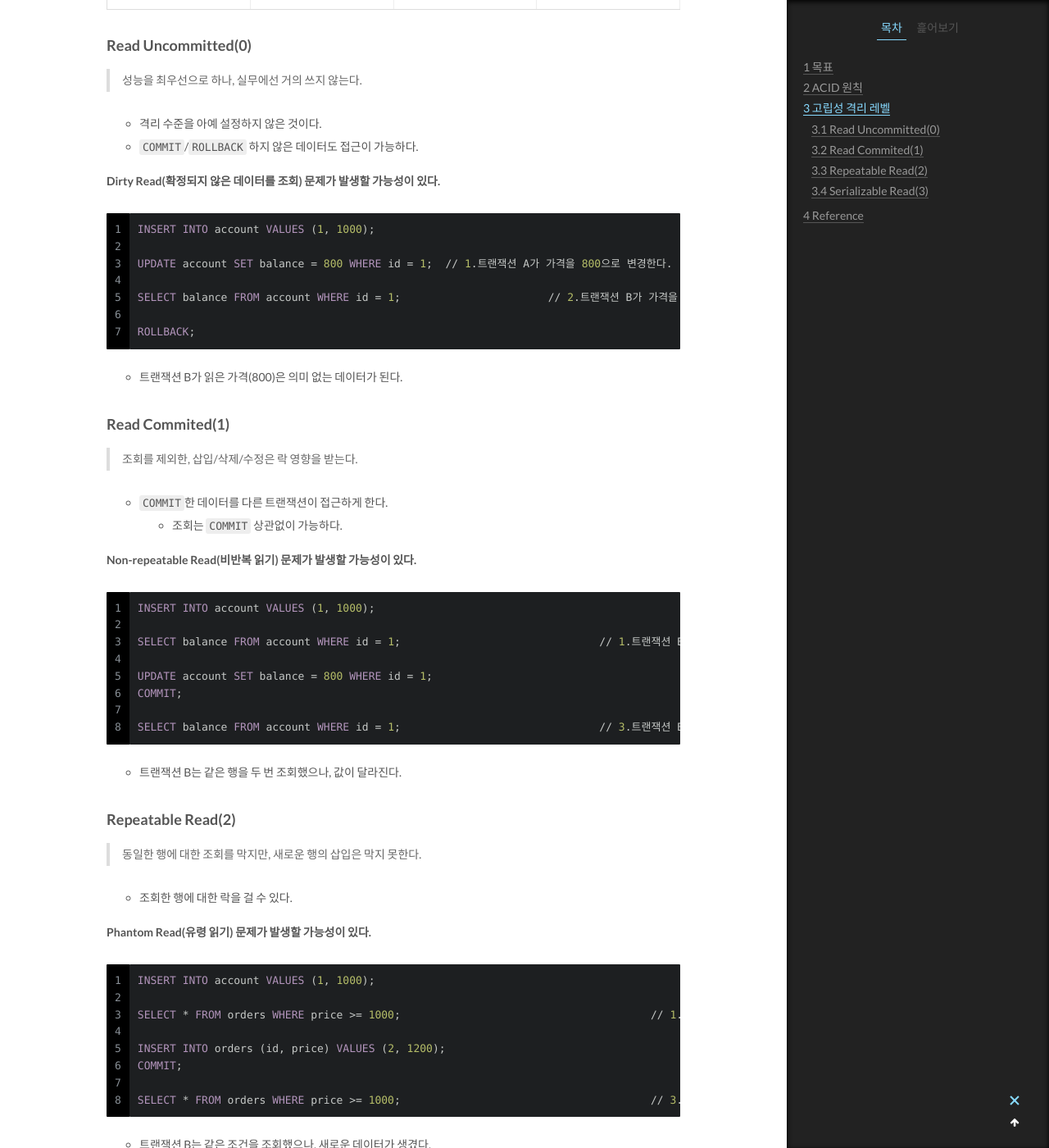
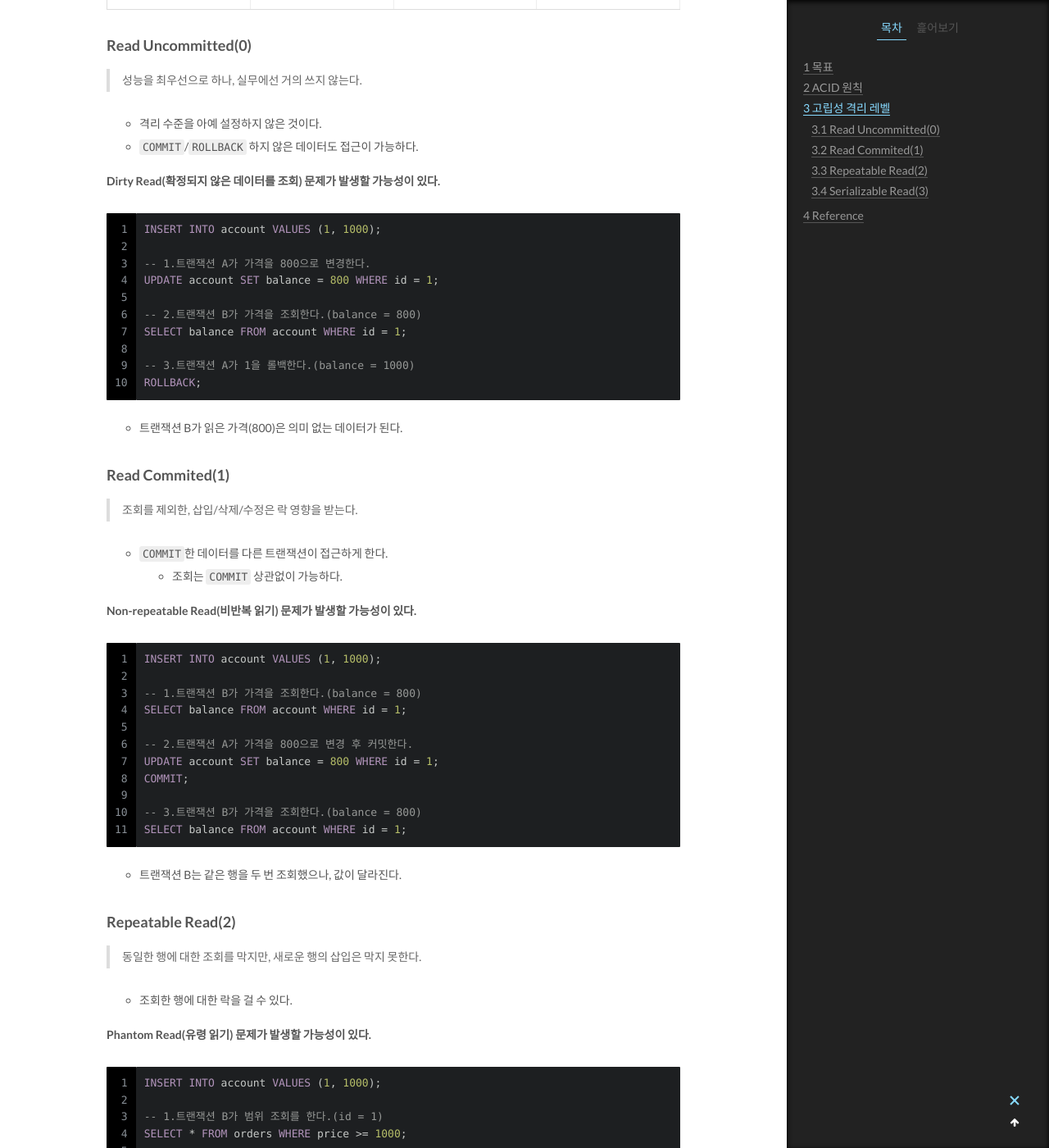
Before and after one commit to xoxoisme/xoxoisme.github.io, a Jekyll site: the page built from _posts/DB/2026-02-27-트랜잭션 격리 수준.md, in a window 1280 px wide and 1400 px high, scrolled down 1424 px. Shown: the whole window at 82% size. Built offline with Jekyll 4.4.1, drawn with Linux system fonts in a browser that asks for light colours; some of the changed text lies outside the part shown.

Commit message:
fix: 글 내용 수정

````diff
--- a/_posts/DB/2026-02-27-트랜잭션 격리 수준.md
+++ b/_posts/DB/2026-02-27-트랜잭션 격리 수준.md
@@ -50,11 +50,14 @@ tags:
 ```sql
 INSERT INTO account VALUES (1, 1000);
 
-UPDATE account SET balance = 800 WHERE id = 1;	// 1.트랜잭션 A가 가격을 800으로 변경한다.
+-- 1.트랜잭션 A가 가격을 800으로 변경한다.
+UPDATE account SET balance = 800 WHERE id = 1;
 
-SELECT balance FROM account WHERE id = 1; 			// 2.트랜잭션 B가 가격을 조회한다.(balance = 800)
+-- 2.트랜잭션 B가 가격을 조회한다.(balance = 800)
+SELECT balance FROM account WHERE id = 1;
 
-ROLLBACK;																				// 3.트랜잭션 A가 1을 롤백한다.(balance = 1000)
+-- 3.트랜잭션 A가 1을 롤백한다.(balance = 1000)
+ROLLBACK;
 ```
 
 - 트랜잭션 B가 읽은 가격(800)은 의미 없는 데이터가 된다.
@@ -71,12 +74,15 @@ ROLLBACK;																				// 3.트랜잭션 A가 1을 롤백한다.(balance =
 ```sql
 INSERT INTO account VALUES (1, 1000);
 
-SELECT balance FROM account WHERE id = 1;				// 1.트랜잭션 B가 가격을 조회한다.(balance = 800)
+-- 1.트랜잭션 B가 가격을 조회한다.(balance = 800)
+SELECT balance FROM account WHERE id = 1;
 
+-- 2.트랜잭션 A가 가격을 800으로 변경 후 커밋한다.
 UPDATE account SET balance = 800 WHERE id = 1;
-COMMIT;																					// 2.트랜잭션 A가 가격을 800으로 변경 후 커밋한다.
+COMMIT;
 
-SELECT balance FROM account WHERE id = 1;				// 3.트랜잭션 B가 가격을 조회한다.(balance = 800)
+-- 3.트랜잭션 B가 가격을 조회한다.(balance = 800)
+SELECT balance FROM account WHERE id = 1;
 ```
 
 - 트랜잭션 B는 같은 행을 두 번 조회했으나, 값이 달라진다.
@@ -92,12 +98,15 @@ SELECT balance FROM account WHERE id = 1;				// 3.트랜잭션 B가 가격을
 ```sql
 INSERT INTO account VALUES (1, 1000);
 
-SELECT * FROM orders WHERE price >= 1000;					// 1.트랜잭션 B가 범위 조회를 한다.(id = 1)
+-- 1.트랜잭션 B가 범위 조회를 한다.(id = 1)
+SELECT * FROM orders WHERE price >= 1000;
 
+-- 2. 트랜잭션 A가 새로운 행을 추가한다.
 INSERT INTO orders (id, price) VALUES (2, 1200);
-COMMIT;																						// 2. 트랜잭션 A가 새로운 행을 추가한다.
+COMMIT;
 
-SELECT * FROM orders WHERE price >= 1000;					// 3. 트랜잭션 B가 가격 범위 조회를 한다.(id = 1, 2)
+-- 3. 트랜잭션 B가 가격 범위 조회를 한다.(id = 1, 2)
+SELECT * FROM orders WHERE price >= 1000;
 ```
 
 - 트랜잭션 B는 같은 조건을 조회했으나, 새로운 데이터가 생겼다.
````
Also changed, not shown: 1 other file.
